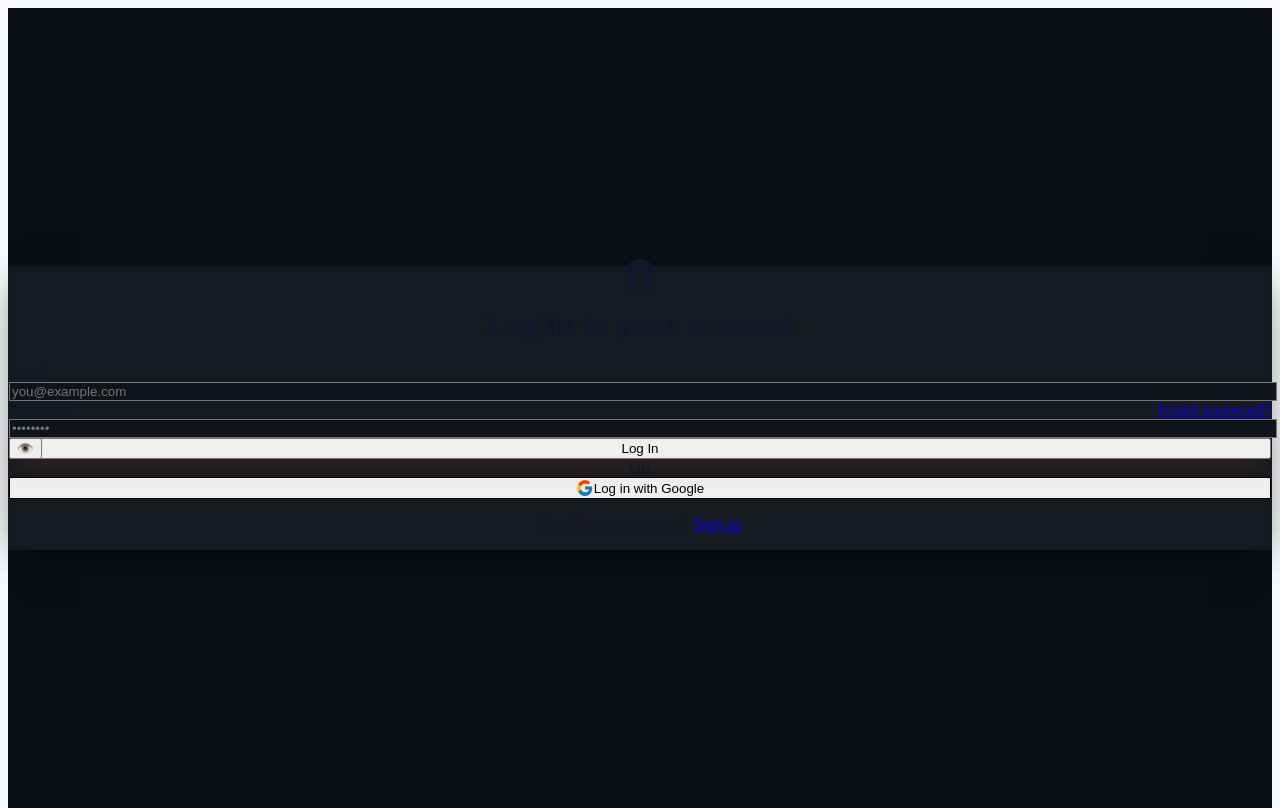
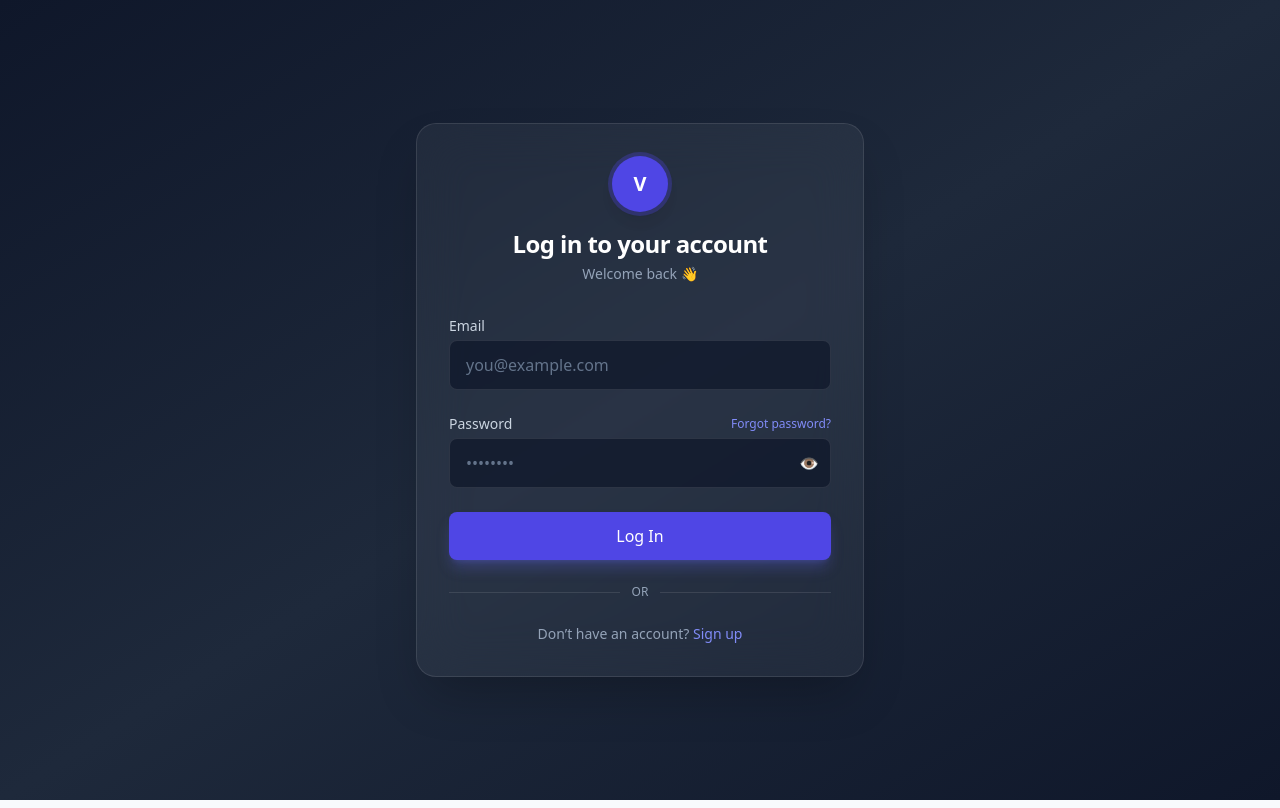
Before and after one commit to rajayush1996/bakecake-frontend_admin, a Next.js app: page /login in a window 1280 px wide. Built offline with nearby package versions, Linux system fonts and the light colour scheme; no server answers.

Commit message:
fix(scafffolding and login screen with css)

```diff
--- a/package.json
+++ b/package.json
@@ -23,12 +23,15 @@
   },
   "devDependencies": {
     "@eslint/eslintrc": "^3",
+    "@tailwindcss/postcss": "^4.1.13",
     "@types/node": "^20",
     "@types/react": "^19",
     "@types/react-dom": "^19",
+    "autoprefixer": "^10.4.21",
     "eslint": "^9",
     "eslint-config-next": "15.5.2",
-    "tailwindcss": "^4",
+    "postcss": "^8.5.6",
+    "tailwindcss": "^3.4.17",
     "typescript": "^5"
   }
 }
--- a/postcss.config.mjs
+++ b/postcss.config.mjs
@@ -1,7 +1,9 @@
-import tailwindcss from 'tailwindcss';
-
+// postcss.config.mjs
 const config = {
-  plugins: [tailwindcss],
+  plugins: {
+    tailwindcss: {},
+    autoprefixer: {},
+  },
 };
 
 export default config;
--- a/src/app/(auth)/login/page.tsx
+++ b/src/app/(auth)/login/page.tsx
@@ -29,7 +29,7 @@ export default function LoginPage() {
     setError('');
     try {
       await login(data.email, data.password);
-      router.push('/admin/dashboard');
+      router.push('/dashboard');
     } catch (e) {
       console.error(e);
       setError('Invalid email or password');
@@ -37,41 +37,46 @@ export default function LoginPage() {
   };
 
   return (
-    <div className="min-h-screen w-full bg-[#0b0f13] text-slate-200 flex items-center justify-center px-4">
+    <div className="min-h-screen w-full bg-gradient-to-br from-slate-900 via-slate-800 to-slate-900 text-slate-200 flex items-center justify-center px-4">
       {/* Card */}
-      <div className="w-full max-w-md rounded-2xl border border-white/10 bg-[#151a21] shadow-[0_10px_40px_-10px_rgba(0,0,0,0.6)]">
-        {/* Logo */}
+      <div className="w-full max-w-md rounded-2xl bg-white/5 backdrop-blur-xl border border-white/10 shadow-2xl">
+        {/* Header */}
         <div className="flex flex-col items-center pt-8">
-          <div className="h-14 w-14 rounded-full bg-brand-600/90 grid place-items-center ring-8 ring-brand-600/10">
-            {/* simple V logo circle */}
-            <span className="text-xl font-black text-white">V</span>
+          <div className="h-14 w-14 rounded-full bg-indigo-600 grid place-items-center shadow-lg ring-4 ring-indigo-600/30">
+            <span className="text-xl font-bold text-white">V</span>
           </div>
-          <h1 className="mt-4 text-xl font-semibold tracking-tight">Log in to your account</h1>
+          <h1 className="mt-4 text-2xl font-bold tracking-tight text-white">
+            Log in to your account
+          </h1>
+          <p className="text-sm text-slate-400 mt-1">Welcome back 👋</p>
         </div>
 
         {/* Form */}
-        <form onSubmit={handleSubmit(onSubmit)} className="p-6 sm:p-8 space-y-5">
+        <form onSubmit={handleSubmit(onSubmit)} className="p-6 sm:p-8 space-y-6">
           {/* Email */}
-          <div className="space-y-2">
-            <label className="text-sm text-slate-300">Email</label>
+          <div>
+            <label className="block text-sm text-slate-300 mb-1">Email</label>
             <input
               id="email"
               type="email"
               autoComplete="email"
               placeholder="you@example.com"
               {...register('email')}
-              className="w-full rounded-lg bg-[#0f141a] border border-white/10 px-4 py-3 text-slate-200 placeholder:text-slate-500 focus:outline-none focus:ring-2 focus:ring-brand-500/70 focus:border-brand-600"
+              className="w-full rounded-lg bg-slate-900/70 border border-white/10 px-4 py-3 text-slate-200 placeholder:text-slate-500 focus:outline-none focus:ring-2 focus:ring-indigo-500 focus:border-indigo-500"
             />
             {errors.email && (
-              <p className="text-xs text-red-400">{errors.email.message}</p>
+              <p className="text-xs text-red-400 mt-1">{errors.email.message}</p>
             )}
           </div>
 
           {/* Password */}
-          <div className="space-y-2">
-            <div className="flex items-center justify-between">
+          <div>
+            <div className="flex items-center justify-between mb-1">
               <label className="text-sm text-slate-300">Password</label>
-              <Link href="/forgot-password" className="text-xs text-slate-400 hover:text-slate-200">
+              <Link
+                href="/forgot-password"
+                className="text-xs text-indigo-400 hover:text-indigo-300"
+              >
                 Forgot password?
               </Link>
             </div>
@@ -80,7 +85,7 @@ export default function LoginPage() {
                 type={show ? 'text' : 'password'}
                 placeholder="••••••••"
                 {...register('password')}
-                className="w-full rounded-lg bg-[#0f141a] border border-white/10 px-4 py-3 pr-10 text-slate-200 placeholder:text-slate-500 focus:outline-none focus:ring-2 focus:ring-brand-500/70 focus:border-brand-600"
+                className="w-full rounded-lg bg-slate-900/70 border border-white/10 px-4 py-3 pr-10 text-slate-200 placeholder:text-slate-500 focus:outline-none focus:ring-2 focus:ring-indigo-500 focus:border-indigo-500"
               />
               <button
                 type="button"
@@ -92,7 +97,7 @@ export default function LoginPage() {
               </button>
             </div>
             {errors.password && (
-              <p className="text-xs text-red-400">{errors.password.message}</p>
+              <p className="text-xs text-red-400 mt-1">{errors.password.message}</p>
             )}
           </div>
 
@@ -107,7 +112,7 @@ export default function LoginPage() {
           <button
             type="submit"
             disabled={isSubmitting}
-            className="w-full py-3 rounded-lg bg-brand-600 text-white font-medium hover:bg-brand-500 disabled:opacity-70 transition-colors shadow-[0_8px_24px_-8px_rgba(255,90,31,0.6)]"
+            className="w-full py-3 rounded-lg bg-indigo-600 text-white font-medium hover:bg-indigo-500 disabled:opacity-70 transition-colors shadow-lg shadow-indigo-500/30"
           >
             {isSubmitting ? 'Logging in…' : 'Log In'}
           </button>
@@ -120,10 +125,10 @@ export default function LoginPage() {
           </div>
 
           {/* Google */}
-          <button
+          {/* <button
             type="button"
             onClick={() => (window.location.href = '/api/auth/google')}
-            className="w-full py-3 rounded-lg bg-white/5 hover:bg-white/10 border border-white/10 text-slate-200 font-medium flex items-center justify-center gap-3 transition-colors"
+            className="w-full py-3 rounded-lg bg-white/10 hover:bg-white/20 border border-white/10 text-slate-200 font-medium flex items-center justify-center gap-3 transition-colors"
           >
             <svg width="18" height="18" viewBox="0 0 48 48" aria-hidden="true">
               <path fill="#FFC107" d="M43.6 20.5H42V20H24v8h11.3C33.4 32.4 29.1 36 24 36c-6.6 0-12-5.4-12-12S17.4 12 24 12c3.1 0 5.9 1.2 8 3.1l5.7-5.7C34.5 5.1 29.5 3 24 3 12.3 3 3 12.3 3 24s9.3 21 21 21c10.5 0 19.3-7.6 19.3-21 0-1.3-.1-2.7-.7-3.5z"/>
@@ -132,12 +137,12 @@ export default function LoginPage() {
               <path fill="#1976D2" d="M43.6 20.5H42V20H24v8h11.3C34.8 32.1 30 36 24 36c-5 0-9.2-3.2-10.7-7.7l-6.6 5.1C9.7 41.5 16.3 45 24 45c10.5 0 19.3-7.6 19.3-21 0-1.3-.1-2.7-.7-3.5z"/>
             </svg>
             Log in with Google
-          </button>
+          </button> */}
 
           {/* Footer */}
           <p className="text-center text-sm text-slate-400">
             Don’t have an account?{' '}
-            <Link href="/signup" className="text-brand-400 hover:text-brand-300 font-medium">
+            <Link href="/signup" className="text-indigo-400 hover:text-indigo-300 font-medium">
               Sign up
             </Link>
           </p>
--- a/src/app/globals.css
+++ b/src/app/globals.css
@@ -2,6 +2,13 @@
 @tailwind components;
 @tailwind utilities;
 
-:root { color-scheme: light; }
-html,body{height:100%}
-body{ background-color:#f8fafc; color:#0f172a; }
+/* Custom globals */
+:root {
+  color-scheme: light dark;
+}
+html, body {
+  height: 100%;
+}
+body {
+  @apply bg-slate-50 text-slate-900 dark:bg-slate-900 dark:text-slate-100;
+}
--- a/src/app/layout.tsx
+++ b/src/app/layout.tsx
@@ -5,24 +5,30 @@ import { defaultLocale, type Locale } from '@/i18n-config';
 import { cookies } from 'next/headers';
 
 export const metadata: Metadata = {
-  title: "BakeCake Admin",
-  description: "Admin CMS for BakeCake",
+  title: 'BakeCake Admin',
+  description: 'Admin CMS for BakeCake',
 };
 
 export default async function RootLayout({
   children,
-}: Readonly<{
+}: {
   children: React.ReactNode;
-}>) {
+}) {
   const cookieStore = await cookies();
   const locale = (cookieStore.get('locale')?.value as Locale) || defaultLocale;
   const messages = (await import(`@/messages/${locale}.json`)).default;
 
   return (
-    <html lang={locale}>
-      <body className="antialiased">
+    <html lang={locale} className="h-full">
+      <body className="min-h-screen bg-gradient-to-br from-slate-50 via-white to-slate-100 dark:from-slate-900 dark:via-slate-950 dark:to-black text-slate-900 dark:text-slate-100 antialiased transition-colors">
         <I18nProvider initialLocale={locale} initialMessages={messages}>
-          {children}
+          {/* Global wrapper */}
+          <div className="flex flex-col min-h-screen">
+            {/* Page content */}
+            <main className="flex-1 flex items-center justify-center">
+              {children}
+            </main>
+          </div>
         </I18nProvider>
       </body>
     </html>
--- a/src/lib/auth-client.ts
+++ b/src/lib/auth-client.ts
@@ -14,7 +14,7 @@ export function useMe() {
 }
 
 export async function login(email: string, password: string) {
-  if (email === dummyUser.email && password === 'password') {
+  if (email === dummyUser.email && password === 'admin123') {
     document.cookie = 'access_token=dummy-token; path=/';
     return;
   }
--- a/tailwind.config.ts
+++ b/tailwind.config.ts
@@ -1,32 +1,29 @@
-// tailwind.config.ts
-import type { Config } from 'tailwindcss';
+import type { Config } from "tailwindcss";
 
 const config: Config = {
-  // Ensure Tailwind scans all relevant source files
   content: [
-    './src/pages/**/*.{js,ts,jsx,tsx,mdx}',
-    './src/components/**/*.{js,ts,jsx,tsx,mdx}',
-    './src/app/**/*.{js,ts,jsx,tsx,mdx}',
+    "./app/**/*.{js,ts,jsx,tsx,mdx}",
+    "./src/**/*.{js,ts,jsx,tsx,mdx}",
+    "./components/**/*.{js,ts,jsx,tsx,mdx}", // optional if you want redundancy
   ],
   theme: {
     extend: {
       colors: {
-        // warm vivid orange like the shot
         brand: {
-          50:  '#fff4ec',
-          100: '#ffe6d6',
-          200: '#ffc3a3',
-          300: '#ffa06f',
-          400: '#ff7d3c',
-          500: '#ff641e',
-          600: '#ff5a1f', // primary
-          700: '#e04912',
-          800: '#b7380d',
-          900: '#8f2b0a',
+          50: "#fff4ec",
+          100: "#ffe6d6",
+          200: "#ffc3a3",
+          300: "#ffa06f",
+          400: "#ff7d3c",
+          500: "#ff641e",
+          600: "#ff5a1f",
+          700: "#e04912",
+          800: "#b7380d",
+          900: "#8f2b0a",
         },
       },
       borderRadius: {
-        '2xl': '1.25rem',
+        "2xl": "1.25rem",
       },
     },
   },
```
Also changed, not shown: 1 other file (tests, documents, lock files or other folders).
